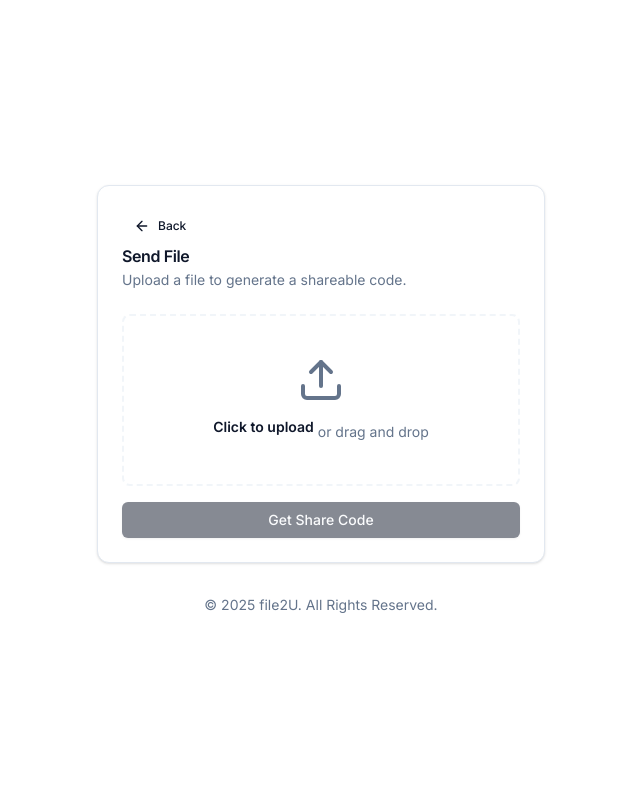
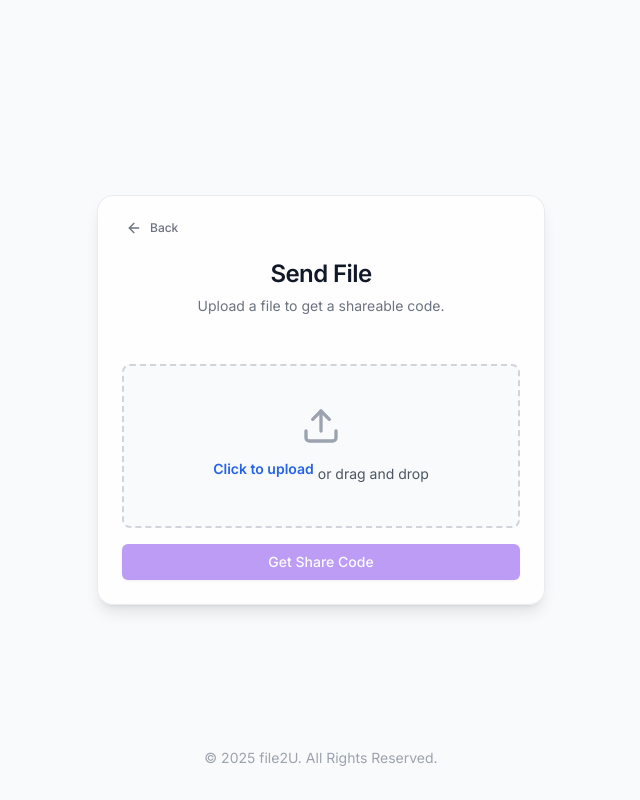
Before and after one commit to sarathoff/file2u, a Next.js app: page / in a window 1280 px wide. Both pictures are taken after a click on the button "Send File". Shown: the whole page, without its empty margins (319-959 px from the left). Built offline with nearby package versions, Linux system fonts and the light colour scheme.

Commit message:
changed the UI

```diff
--- a/src/app/globals.css
+++ b/src/app/globals.css
@@ -6,66 +6,46 @@
   :root {
     --background: 0 0% 100%;
     --foreground: 222.2 47.4% 11.2%;
-
     --muted: 210 40% 96.1%;
     --muted-foreground: 215.4 16.3% 46.9%;
-
     --popover: 0 0% 100%;
     --popover-foreground: 222.2 47.4% 11.2%;
-
     --card: 0 0% 100%;
     --card-foreground: 222.2 47.4% 11.2%;
-
     --border: 214.3 31.8% 91.4%;
     --input: 214.3 31.8% 91.4%;
-
-    --primary: 222.2 47.4% 11.2%;
+    --primary: 262.1 83.3% 57.8%;
     --primary-foreground: 210 40% 98%;
-
     --secondary: 210 40% 96.1%;
     --secondary-foreground: 222.2 47.4% 11.2%;
-
     --accent: 210 40% 96.1%;
     --accent-foreground: 222.2 47.4% 11.2%;
-
-    --destructive: 0 100% 50%;
+    --destructive: 0 84.2% 60.2%;
     --destructive-foreground: 210 40% 98%;
-
     --ring: 215 20.2% 65.1%;
-
     --radius: 0.5rem;
   }
 
   .dark {
     --background: 224 71% 4%;
     --foreground: 213 31% 91%;
-
     --muted: 223 47% 11%;
     --muted-foreground: 215.4 16.3% 56.9%;
-
     --popover: 224 71% 4%;
     --popover-foreground: 215 20.2% 65.1%;
-
     --card: 224 71% 4%;
     --card-foreground: 213 31% 91%;
-
     --border: 216 34% 17%;
     --input: 216 34% 17%;
-
-    --primary: 210 40% 98%;
-    --primary-foreground: 222.2 47.4% 1.2%;
-
+    --primary: 263.4 70% 50.4%;
+    --primary-foreground: 210 40% 98%;
     --secondary: 222.2 47.4% 11.2%;
     --secondary-foreground: 210 40% 98%;
-
     --accent: 216 34% 17%;
     --accent-foreground: 210 40% 98%;
-
-    --destructive: 0 63% 31%;
+    --destructive: 0 62.8% 30.6%;
     --destructive-foreground: 210 40% 98%;
-
     --ring: 216 34% 17%;
-
     --radius: 0.5rem;
   }
 }
@@ -76,5 +56,23 @@
   }
   body {
     @apply bg-background text-foreground;
+    background-image: linear-gradient(to top right, #3b82f6, #8b5cf6);
   }
 }
+
+@layer components {
+  .fade-in {
+    animation: fadeIn 0.5s ease-in-out;
+  }
+}
+
+@keyframes fadeIn {
+  from {
+    opacity: 0;
+    transform: scale(0.95);
+  }
+  to {
+    opacity: 1;
+    transform: scale(1);
+  }
+}
--- a/src/app/page.tsx
+++ b/src/app/page.tsx
@@ -110,23 +110,23 @@ export default function HomePage() {
     switch (view) {
       case 'send':
         return (
-          <Card>
+          <Card className="w-full max-w-md bg-white/80 backdrop-blur-lg border-gray-200/80 shadow-lg rounded-2xl transition-all duration-500 ease-in-out fade-in">
             <CardHeader>
-              <Button variant="ghost" size="sm" className="self-start" onClick={resetSend}>
+              <Button variant="ghost" size="sm" className="absolute top-4 left-4 text-gray-500 hover:text-gray-900" onClick={resetSend}>
                 <Icons.arrowLeft className="mr-2 h-4 w-4" />
                 Back
               </Button>
-              <CardTitle>Send File</CardTitle>
-              <CardDescription>Upload a file to generate a shareable code.</CardDescription>
+              <CardTitle className="text-center text-2xl font-semibold text-gray-900 pt-8">Send File</CardTitle>
+              <CardDescription className="text-center text-gray-500">Upload a file to get a shareable code.</CardDescription>
             </CardHeader>
-            <CardContent>
+            <CardContent className="p-6">
               {sendResult ? (
-                <div className="text-center">
+                <div className="text-center fade-in p-4">
                   <Icons.checkCircle className="mx-auto h-12 w-12 text-green-500" />
-                  <h3 className="mt-4 text-lg font-medium">Upload Successful!</h3>
-                  <p className="mt-2 text-sm text-muted-foreground">Your share code is:</p>
-                  <div className="my-4 text-4xl font-bold tracking-widest text-primary">{sendResult.shareCode}</div>
-                  <Button onClick={resetSend}>Send another file</Button>
+                  <h3 className="mt-4 text-xl font-medium text-gray-900">Upload Successful</h3>
+                  <p className="mt-2 text-sm text-gray-500">Your share code is:</p>
+                  <div className="my-4 text-5xl font-bold tracking-widest text-gray-800">{sendResult.shareCode}</div>
+                  <Button onClick={resetSend} className="w-full mt-4" variant="outline">Send another file</Button>
                 </div>
               ) : (
                 <form onSubmit={handleSendSubmit} className="space-y-4">
@@ -136,23 +136,23 @@ export default function HomePage() {
                     onDragLeave={handleDragLeave}
                     onDrop={handleDrop}
                     className={cn(
-                      'flex justify-center rounded-lg border-2 border-dashed border-muted bg-background px-6 py-10',
-                      isDragging && 'border-primary bg-accent'
+                      'flex justify-center rounded-lg border-2 border-dashed border-gray-300 bg-gray-50 px-6 py-10 transition-colors',
+                      isDragging && 'border-blue-500 bg-blue-50'
                     )}
                   >
                     <div className="text-center">
-                      <Icons.upload className="mx-auto h-12 w-12 text-muted-foreground" />
-                      <div className="mt-4 flex text-sm leading-6 text-muted-foreground">
+                      <Icons.upload className="mx-auto h-10 w-10 text-gray-400" />
+                      <div className="mt-4 flex text-sm leading-6 text-gray-600">
                         <Label
                           htmlFor="file-upload"
-                          className="relative cursor-pointer rounded-md font-semibold text-primary focus-within:outline-none focus-within:ring-2 focus-within:ring-primary focus-within:ring-offset-2 hover:text-primary/80"
+                          className="relative cursor-pointer rounded-md font-semibold text-blue-600 focus-within:outline-none focus-within:ring-2 focus-within:ring-blue-600 focus-within:ring-offset-2 hover:text-blue-500"
                         >
                           <span>Click to upload</span>
                           <Input id="file-upload" name="file-upload" type="file" className="sr-only" onChange={handleFileChange} />
                         </Label>
                         <p className="pl-1">or drag and drop</p>
                       </div>
-                      {file && <p className="text-xs leading-5 text-muted-foreground">{file.name}</p>}
+                      {file && <p className="text-xs leading-5 text-gray-500 mt-2">{file.name}</p>}
                     </div>
                   </div>
                   <Button type="submit" className="w-full" disabled={isSending || !file}>
@@ -160,7 +160,7 @@ export default function HomePage() {
                     {isSending ? 'Uploading...' : 'Get Share Code'}
                   </Button>
                   {sendError && (
-                    <p className="flex items-center text-sm text-destructive">
+                    <p className="flex items-center text-sm text-red-600">
                       <Icons.alertCircle className="mr-2 h-4 w-4" />
                       {sendError}
                     </p>
@@ -172,28 +172,28 @@ export default function HomePage() {
         );
       case 'receive':
         return (
-          <Card>
+          <Card className="w-full max-w-md bg-white/80 backdrop-blur-lg border-gray-200/80 shadow-lg rounded-2xl transition-all duration-500 ease-in-out fade-in">
             <CardHeader>
-              <Button variant="ghost" size="sm" className="self-start" onClick={resetReceive}>
+              <Button variant="ghost" size="sm" className="absolute top-4 left-4 text-gray-500 hover:text-gray-900" onClick={resetReceive}>
                 <Icons.arrowLeft className="mr-2 h-4 w-4" />
                 Back
               </Button>
-              <CardTitle>Receive File</CardTitle>
-              <CardDescription>Enter the 3-digit code to download the file.</CardDescription>
+              <CardTitle className="text-center text-2xl font-semibold text-gray-900 pt-8">Receive File</CardTitle>
+              <CardDescription className="text-center text-gray-500">Enter the 3-digit code to download.</CardDescription>
             </CardHeader>
-            <CardContent>
+            <CardContent className="p-6">
               {receiveResult ? (
-                <div className="text-center">
+                <div className="text-center fade-in p-4">
                   <Icons.checkCircle className="mx-auto h-12 w-12 text-green-500" />
-                  <h3 className="mt-4 text-lg font-medium">File Found!</h3>
+                  <h3 className="mt-4 text-xl font-medium text-gray-900">File Ready to Download</h3>
                   <a
                     href={receiveResult.file_url}
                     target="_blank"
                     rel="noopener noreferrer"
-                    className={cn(buttonVariants({ variant: 'default' }), 'mt-4 w-full')}
+                    className={cn(buttonVariants({ variant: 'default' }), 'mt-6 w-full')}
                   >
-                    <Icons.link className="mr-2 h-4 w-4" />
-                    Open File in New Tab
+                    <Icons.download className="mr-2 h-4 w-4" />
+                    Download File
                   </a>
                   <Button variant="outline" className="mt-2 w-full" onClick={resetReceive}>
                     Receive another file
@@ -207,7 +207,7 @@ export default function HomePage() {
                     onChange={(e) => setCode(e.target.value.replace(/[^0-9]/g, '').slice(0, 3))}
                     placeholder="123"
                     maxLength={3}
-                    className="text-center text-2xl tracking-widest"
+                    className="text-center text-4xl tracking-[1em] font-semibold h-20"
                     disabled={isReceiving}
                   />
                   <Button type="submit" className="w-full" disabled={isReceiving || code.length < 3}>
@@ -215,7 +215,7 @@ export default function HomePage() {
                     {isReceiving ? 'Searching...' : 'Get File'}
                   </Button>
                   {receiveError && (
-                    <p className="flex items-center text-sm text-destructive">
+                    <p className="flex items-center text-sm text-red-600">
                       <Icons.alertCircle className="mr-2 h-4 w-4" />
                       {receiveError}
                     </p>
@@ -227,15 +227,24 @@ export default function HomePage() {
         );
       default:
         return (
-          <div className="text-center">
-            <h1 className="text-4xl font-bold">File2U 🔗</h1>
-            <p className="mt-2 text-muted-foreground">Share files to the smart board instantly.</p>
-            <div className="mt-8 grid grid-cols-1 gap-4 sm:grid-cols-2">
-              <Button size="lg" onClick={() => setView('send')}>
+          <div className="text-center fade-in">
+            <h1 className="text-5xl font-bold text-gray-800">File2U</h1>
+            <p className="mt-2 text-lg text-gray-600">Share files to the smart board instantly.</p>
+            <div className="mt-8 flex flex-col sm:flex-row gap-4 justify-center">
+              <Button
+                size="lg"
+                onClick={() => setView('send')}
+                className="transform transition-transform hover:scale-105"
+              >
                 <Icons.upload className="mr-2 h-5 w-5" />
                 Send File
               </Button>
-              <Button size="lg" onClick={() => setView('receive')}>
+              <Button
+                size="lg"
+                onClick={() => setView('receive')}
+                className="transform transition-transform hover:scale-105"
+                variant="secondary"
+              >
                 <Icons.download className="mr-2 h-5 w-5" />
                 Receive File
               </Button>
@@ -246,9 +255,9 @@ export default function HomePage() {
   };
 
   return (
-    <main className="flex min-h-screen flex-col items-center justify-center bg-background p-4">
+    <main className="flex min-h-screen flex-col items-center justify-center p-4 bg-gray-50">
       <div className="w-full max-w-md">{renderView()}</div>
-      <footer className="mt-8 text-center text-sm text-muted-foreground">
+      <footer className="absolute bottom-8 text-center text-sm text-gray-400">
         <p>&copy; {new Date().getFullYear()} file2U. All Rights Reserved.</p>
       </footer>
     </main>
```
